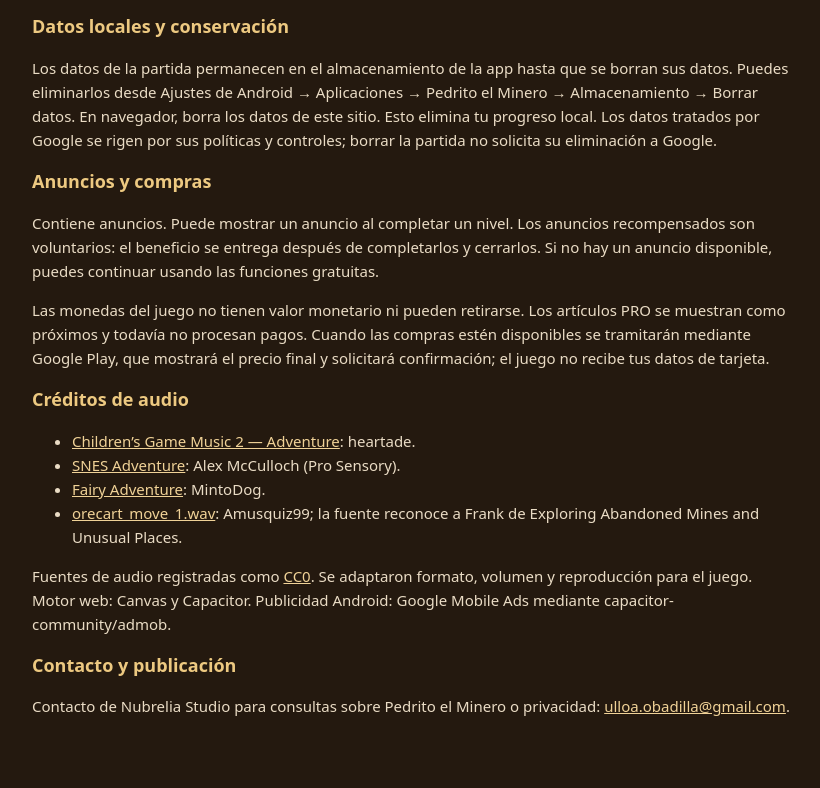
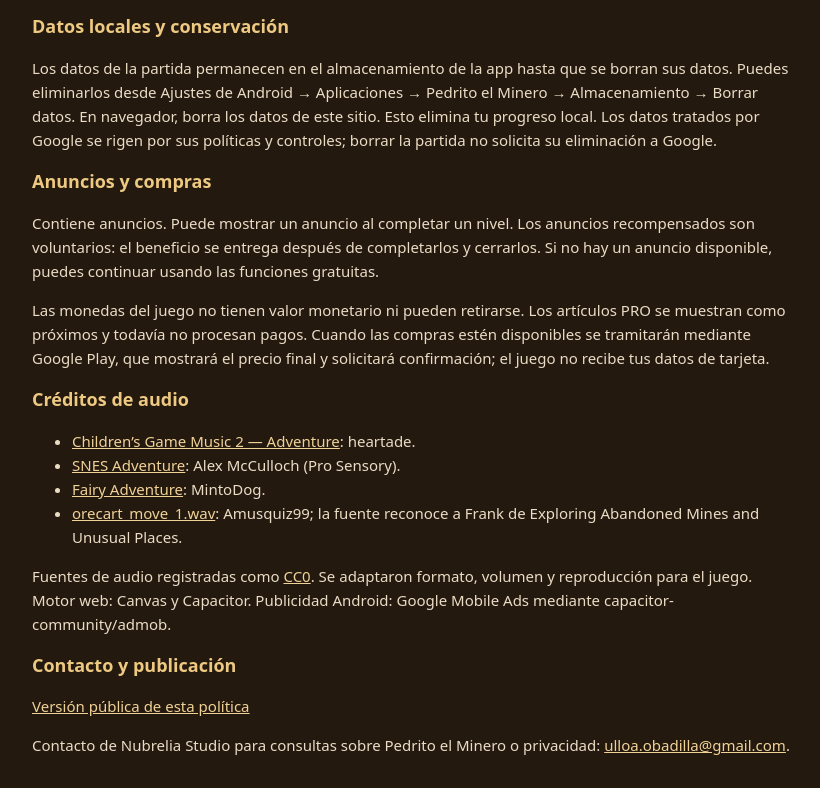
Before and after one commit to ulloaobadilla-jpg/pedrito-soporte, a plain HTML site: page privacidad.html in a window 1280 px wide. Shown: the part 639-1427 px from the top of the page, without its empty margins (228-1048 px from the left). Before the commit the page ends 1388 px from the top, so only its background shows below. Drawn offline with Linux system fonts and the light colour scheme.

Commit message:
Enlazar politica publica

```diff
--- a/privacidad.html
+++ b/privacidad.html
@@ -18,5 +18,5 @@
 <li><a href="https://opengameart.org/content/fairy-adventure" target="_blank" rel="noopener">Fairy Adventure</a>: MintoDog.</li>
 <li><a href="https://freesound.org/people/Amusquiz99/sounds/435711/" target="_blank" rel="noopener">orecart_move_1.wav</a>: Amusquiz99; la fuente reconoce a Frank de Exploring Abandoned Mines and Unusual Places.</li></ul>
 <p>Fuentes de audio registradas como <a href="https://creativecommons.org/publicdomain/zero/1.0/" target="_blank" rel="noopener">CC0</a>. Se adaptaron formato, volumen y reproducción para el juego. Motor web: Canvas y Capacitor. Publicidad Android: Google Mobile Ads mediante capacitor-community/admob.</p>
-<h2>Contacto y publicación</h2><p>Contacto de Nubrelia Studio para consultas sobre Pedrito el Minero o privacidad: <a href="mailto:ulloa.obadilla@gmail.com">ulloa.obadilla@gmail.com</a>.</p>
+<h2>Contacto y publicación</h2><p><a href="https://ulloaobadilla-jpg.github.io/pedrito-soporte/privacidad.html" target="_blank" rel="noopener">Versión pública de esta política</a></p><p>Contacto de Nubrelia Studio para consultas sobre Pedrito el Minero o privacidad: <a href="mailto:ulloa.obadilla@gmail.com">ulloa.obadilla@gmail.com</a>.</p>
 </html>
```
